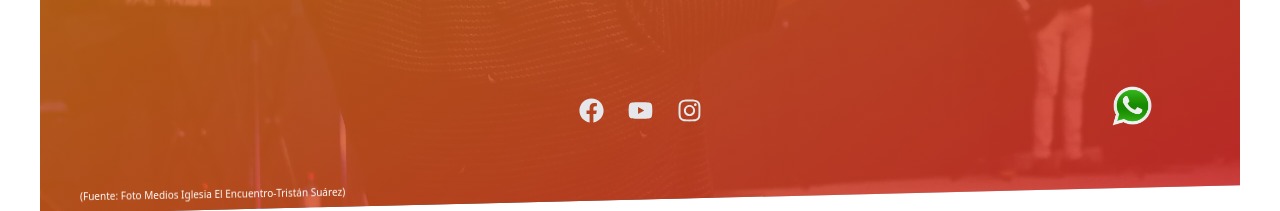
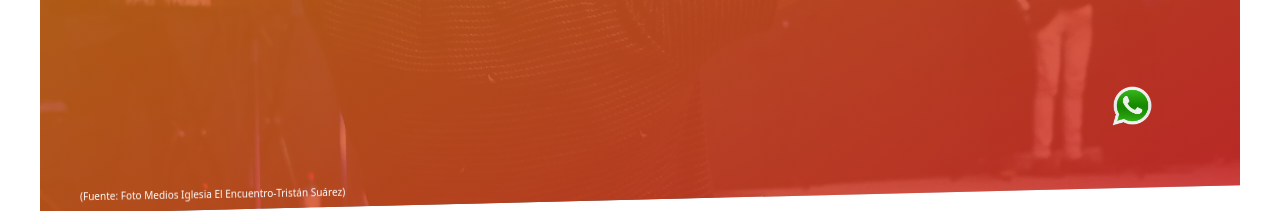
Before and after one commit to sebygalla/encuentro-tailwind, a React (Vite) app: page / in a window 1280 px wide. Shown: the part 506-717 px from the top of the page. Built offline with nearby package versions, Linux system fonts and the light colour scheme; a web font is replaced by a local one; what tailwindcss-animated would draw is missing.

Commit message:
redes afuera

```diff
--- a/src/components/Hero/Hero3.jsx
+++ b/src/components/Hero/Hero3.jsx
@@ -34,7 +34,7 @@ const Hero3 = () => {
 
 
 
-      <Redes />
+      {/* <Redes /> */}
     </section>
   );
 };
```
